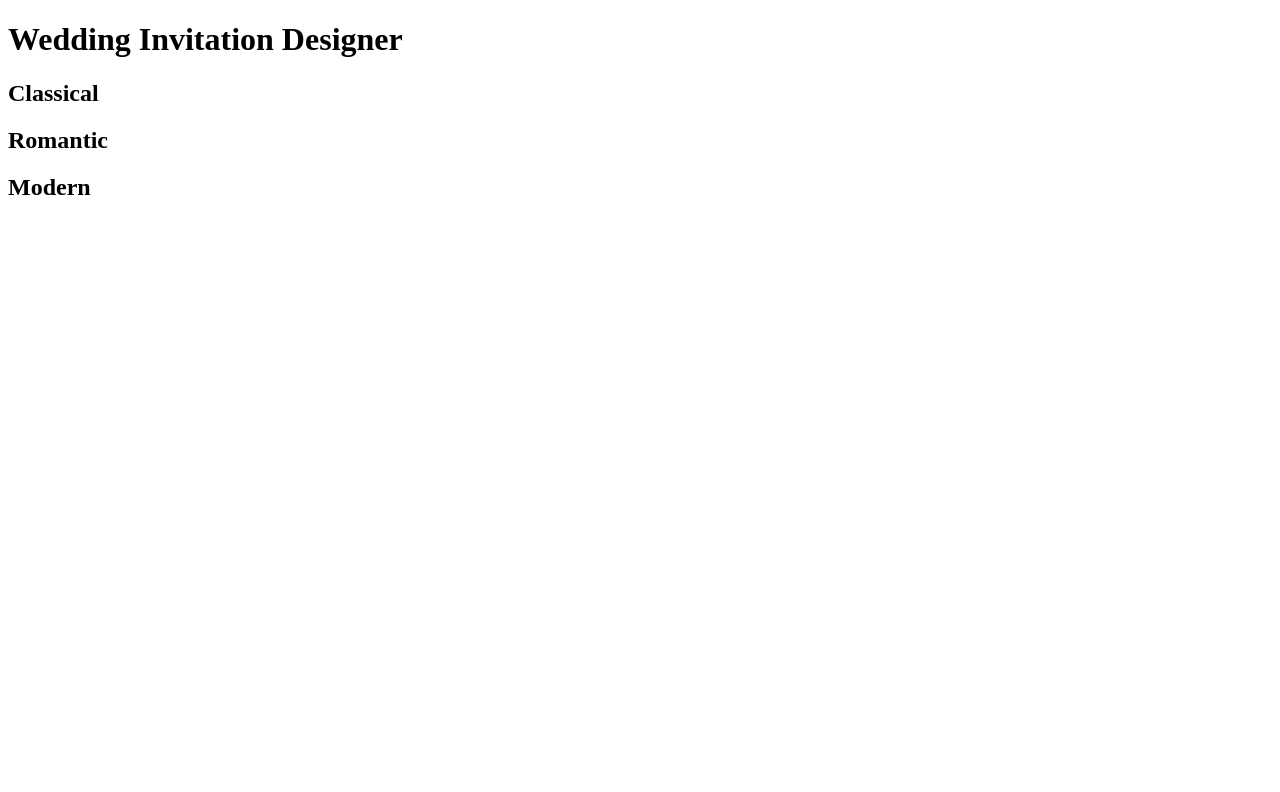
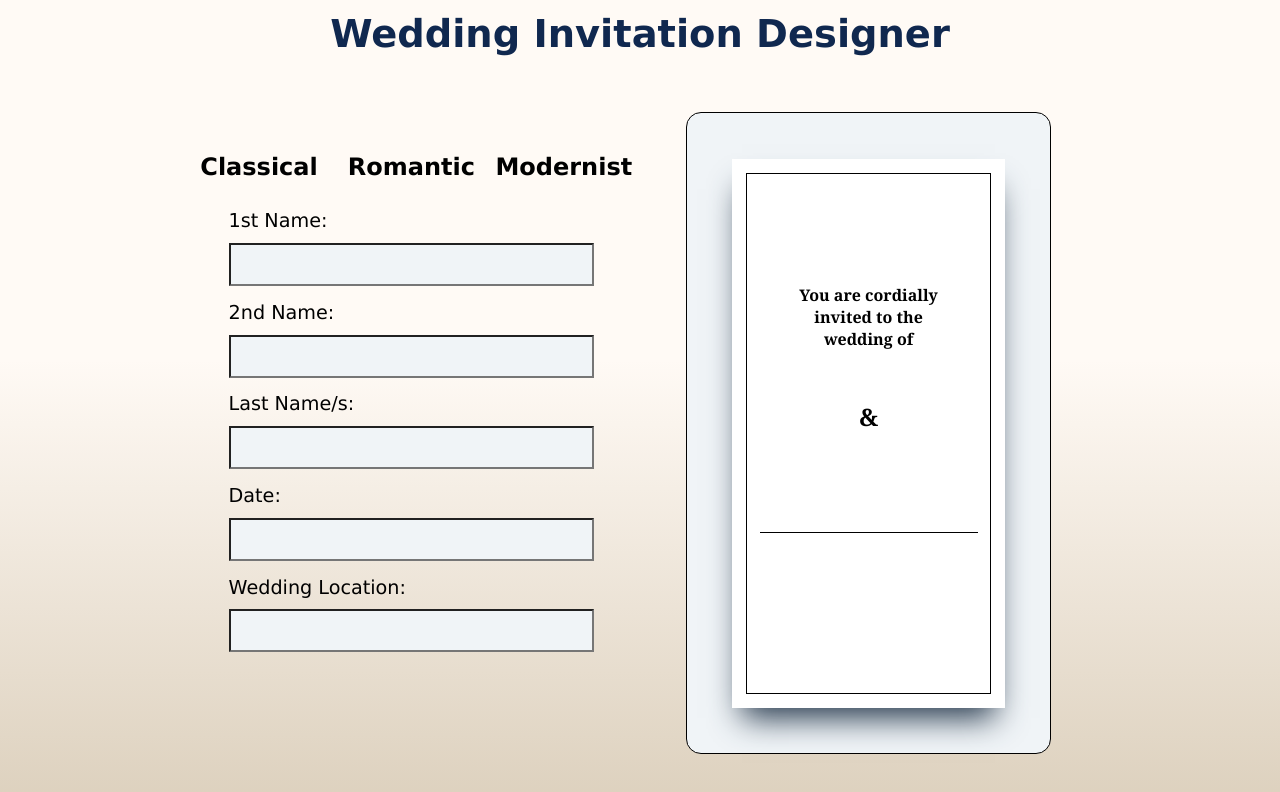
Before and after one commit to shanejklz/finalassignment, a plain HTML site: page index.html in a window 1280 px wide. Drawn offline with Linux system fonts and the light colour scheme.

Commit message:
More updates

```diff
--- a/index.html
+++ b/index.html
@@ -11,19 +11,73 @@
     <header>
       <h1>Wedding Invitation Designer</h1>
     </header>
-    <main>
-      <nav>
-        <h2>Classical</h2>
-        <h2>Romantic</h2>
-        <h2>Modern</h2>
-      </nav>
-      <section id="formsection">
-        <form>
-
-        </form>
+    <nav>
+      <h2 class="displayStyle" id="navHeading1">Classical</h2>
+      <h2 class="displayStyle" id="navHeading2">Romantic</h2>
+      <h2 class="displayStyle" id="navHeading3">Modernist</h2>
+    </nav>
+    <section id="formSection">
+      <form id="dataForm" action="index.html" method="POST">
+        <label for="formFirstName">1st Name:</label>
+        <input
+          type="text"
+          maxlength="23"
+          name="formFirstName"
+          id="formFirstName"
+          autocomplete="off"
+        />
+        <label for="formSecondName">2nd Name:</label>
+        <input
+          type="text"
+          maxlength="23"
+          name="formSecondName"
+          id="formSecondName"
+          autocomplete="off"
+        />
+        <label for="formLastName">Last Name/s:</label>
+        <input
+          type="text"
+          maxlength="23"
+          name="formLastName"
+          id="formLastName"
+          autocomplete="off"
+        />
+        <label for="formDate">Date:</label>
+        <input
+          type="text"
+          maxlength="10"
+          minlength="10"
+          pattern="[0-9]{2}\.[0-9]{2}\.(19|20)\d{2}$"
+          name="formDate"
+          id="formDate"
+          autocomplete="off"
+        />
+        <label for="formLocation">Wedding Location:</label>
+        <input
+          type="text"
+          maxlength="30"
+          name="formLocation"
+          id="formLocation"
+          autocomplete="off"
+        />
+      </form>
+    </section>
+    <div id="displaySectionBorderContainer">
+      <section class="displayStyle1" id="displaySection">
+        <div class="displayText displayInitials" id="displayInitials1"></div>
+        <div class="displayText displayInitials" id="displayInitialsSymbol"></div>
+        <div class="displayText displayInitials" id="displayInitials2"></div>
+        <div class="displayText" id="displayInviteSentence">
+          You are cordially invited to the wedding of
+        </div>
+        <div class="displayText displayNames" id="displayFirstName"></div>
+        <div class="displayText displayNames" id="displayAmpersand">&</div>
+        <div class="displayText displayNames" id="displaySecondName"></div>
+        <div class="displayText displayNames" id="displayLastName"></div>
+        <div class="displayText" id="displayDate"></div>
+        <div class="displayText" id="displayLocation"></div>
       </section>
-      <section id="displaysection"></section>
-    </main>
+    </div>
     <footer></footer>
     <script src="script.js"></script>
   </body>
--- a/script.js
+++ b/script.js
@@ -0,0 +1,60 @@
+// Event listener to transfer display text
+const inputFields = document.getElementsByTagName("input");
+
+for (const item of inputFields) {
+  item.addEventListener("keyup", transferInput);
+}
+
+// Transfer text function
+
+function transferInput(event) {
+  const inputTarget = event.target;
+  const targetId = inputTarget.id.replace("form", "display");
+  document.getElementById(targetId).innerText = inputTarget.value;
+  if (event.target.id == "formFirstName") {
+    document.getElementById("displayInitials1").innerText =
+      inputTarget.value.charAt(0);
+    addInitialsSymbol();
+  } else if (event.target.id == "formSecondName") {
+    document.getElementById("displayInitials2").innerText =
+      inputTarget.value.charAt(0);
+    addInitialsSymbol();
+  }
+}
+
+// Add and alter displayInitialsSymbol depending on selected style
+function addInitialsSymbol() {
+  const styleNumber = parseInt(
+    document.getElementById("displaySection").className.slice(-1)
+  );
+  switch (styleNumber) {
+    case 1:
+      document.getElementById("displayInitialsSymbol").innerText = `|`;
+      break;
+    case 2:
+      document.getElementById("displayInitialsSymbol").innerText = `&`;
+      break;
+    case 3:
+      document.getElementById("displayInitialsSymbol").innerText = `+`;
+      break;
+    default:
+      break;
+  }
+}
+
+// Event listener to change display styles
+const displayStyles = document.getElementsByClassName("displayStyle");
+
+for (const item of displayStyles) {
+  item.addEventListener("click", changeDisplayStyle);
+}
+
+// Change display style function
+function changeDisplayStyle(event) {
+  const clicked = event.target;
+  const newDisplayStyle = clicked.id.substr(clicked.id.length - 1, 1);
+  document.getElementById("displaySection").className =
+    document.getElementById("displaySection").className.slice(0, -1) +
+    newDisplayStyle;
+    addInitialsSymbol();
+}
--- a/styles.css
+++ b/styles.css
@@ -0,0 +1,253 @@
+* {
+    margin: 0;
+    padding: 0;
+    box-sizing: border-box;
+    font-family: Verdana, Geneva, Tahoma, sans-serif;
+}
+
+body {
+    height: 100vh;
+    display: grid;
+    grid-template-columns: 2fr 1fr 1fr 1fr 1fr 1fr 1fr 1fr 1fr 1fr 1fr 2fr;
+    grid-template-rows: repeat(12, 1fr);
+    background: rgb(221,209,190);
+    background: linear-gradient(0deg, rgba(221,209,190,1) 0%, rgba(255,250,245,1) 55%);
+}
+
+header {
+    margin: auto;
+    grid-row: 1;
+    grid-column:1 / span 12;
+    font-size: larger;
+    color: #10284f;
+    /* text-shadow: 2px 8px 6px rgba(0,0,0,0.12), 0px -5px 35px rgba(255,255,255,0.18), 2px 2px 2px rgba(206,89,55,0); */
+}
+
+nav {
+    grid-row-start: 3;
+    grid-column: 2 / span 5;
+    display: grid;
+    grid-template-columns: 1fr 1fr 1fr;
+    text-align: center;
+    align-items: center;
+}
+
+nav h2 {
+    display: inline-block;
+    cursor: pointer;
+}
+
+nav h2:hover {
+    font-size: xx-large;
+    text-shadow: 2px 8px 6px rgba(0,0,0,0.12), 0px -5px 35px rgba(255,255,255,0.18), 2px 2px 2px rgba(206,89,55,0);
+}
+
+#navHeading1 {
+grid-column-start: 1;
+}
+
+#navHeading2 {
+    grid-column-start: 2;
+}
+
+#navHeading3 {
+    grid-column-start: 3;
+}
+
+
+#formSection {
+    grid-row: 4 / span 6;
+    grid-column: 2 / span 5;
+    margin-top: 2%;
+    margin-left: 10%;
+    margin-right: 10%
+}
+
+#dataForm label {
+    font-size:larger;
+    margin-bottom: 1%;
+    margin-top: 1%;
+}
+
+#dataForm input {
+    display: block;
+    width: 100%;
+    margin-top: 3%;
+    margin-bottom: 4%;
+    padding: 10px 5px;
+    font-size: medium;
+    background-color: #f0f4f7;
+}
+
+#displaySectionBorderContainer {
+    grid-column: 7 / span 5;
+    grid-row: 2 / span 11;
+    margin: 10%;
+    padding: 10%;
+    /* aspect-ratio: 1 / 1.4; */
+    background-color: #f0f4f7;
+    border-color: black;
+    border-style: solid;
+    border-width: 1px;
+    border-radius: 15px;
+    min-height: 450px;
+    max-height: 650px;
+    min-width: 300px;
+    max-width: 550px;
+}
+
+#displaySection {
+    display: grid;
+    grid-template-columns: repeat(10, 1fr);
+    grid-template-rows: 3fr 2fr 2fr 2fr 1fr 2fr 2fr 2fr 2fr 3fr;
+    text-align: center;
+    background-color: white;
+    box-shadow: rgb(38, 57, 77) 0px 20px 30px -10px;
+    height: 100%;
+    overflow: hidden;
+}
+
+#displayInitials1 {
+    grid-row: 2;
+    grid-column: 4;
+    font-size: xxx-large;
+    font-weight: bold;
+}
+
+#displayInitialsSymbol {
+    grid-row: 2;
+    grid-column: 5 / span 2;
+    font-size: xx-large;
+    margin: auto;
+}
+
+#displayInitials2 {
+    grid-row: 2;
+    grid-column: 7;
+    font-size: xxx-large;
+    font-weight: bold;
+}
+
+#displayInviteSentence {
+    grid-row: 3;
+    grid-column: 3 / span 6;
+    font-size: medium;
+}
+
+#displayFirstName {
+    grid-row: 4;
+    grid-column: 2 / span 8;
+    margin: auto;
+}
+
+#displayAmpersand {
+    grid-row: 5;
+    grid-column: 2 / span 8;
+    margin: auto;
+}
+
+#displaySecondName {
+    grid-row: 6;
+    grid-column: 2 / span 8;
+    margin: auto;
+}
+
+#displayLastName {
+    grid-row: 7;
+    grid-column: 2 / span 8;
+}
+
+#displayDate {
+    grid-row: 8;
+    grid-column: 3 / span 6;
+    margin: auto;
+}
+
+#displayLocation {
+    grid-row: 9;
+    grid-column: 2 / span 8;
+}
+
+.displayStyle1 {
+    /* border-color: black;
+    border-style: solid;
+    border-width: 1px; */
+    outline: 1px solid black;
+    outline-offset: -15px;
+}
+
+.displayStyle1 div {
+    background-color: white;
+    font-family: Georgia, Times, 'Times New Roman', serif;
+    font-size: x-large;
+    font-weight: bold;
+    /* margin: 4%; */
+}
+
+.displayStyle1 #displayLastName {
+    border-bottom: 1px solid #000;
+}
+
+.displayStyle2 {
+    background-image: url("./images/romanticstylebackgroundimage.jpg");
+    background-size: cover;
+    background-position: center center;
+}
+
+.displayStyle2 div {
+    font-family: cursive;
+    font-size: xx-large;
+    font-weight: bold;
+}
+
+.displayStyle2 .displayInitials {
+    color: #d91b02;
+    text-shadow: -1px -1px 0 #000, 1px -1px 0 #000, -1px 1px 0 #000, 1px 1px 0 #000;
+}
+
+.displayStyle2 #displayInviteSentence {
+    font-size: x-large;
+    border-top: 1px solid black
+}
+
+.displayStyle2 .displayNames {
+    /* color: #D93201;
+    text-shadow: -1px -1px 0 #000, 1px -1px 0 #000, -1px 1px 0 #000, 1px 1px 0 #000; */
+}
+
+.displayStyle2 #displayFirstName {
+    border-top: 1px solid black
+}
+
+.displayStyle2 #displayLastName {
+    border-bottom: 2px solid #d91b02
+}
+
+.displayStyle3 {
+    /* Image derived from Mike Wirth's 'Russian Suprematism Art Maker', licensed under Creative Commons: https://creativecommons.org/licenses/by-sa/3.0/  */
+    background-image: url("./images/moderniststylebackgroundimage.jpg");
+    background-size: cover;
+    background-position: center center;
+}
+
+@font-face {
+    font-family: Molot;
+    src: url("./fonts/Molot-webfont.woff");
+  }
+
+.displayStyle3 div {
+    font-family: Molot;
+    font-size: x-large;
+    /* font-weight: bold; */
+    /* text-shadow: -1px -1px 0 white, 1px -1px 0 white, -1px 1px 0 white, 1px 1px 0 white; */
+    color:#070123;
+
+}
+
+.displayStyle3 #displayInitialsSymbol {
+    font-size: xxx-large;
+}
+
+.displayStyle3 .displayNames {
+    font-size: xx-large;
+}
```
